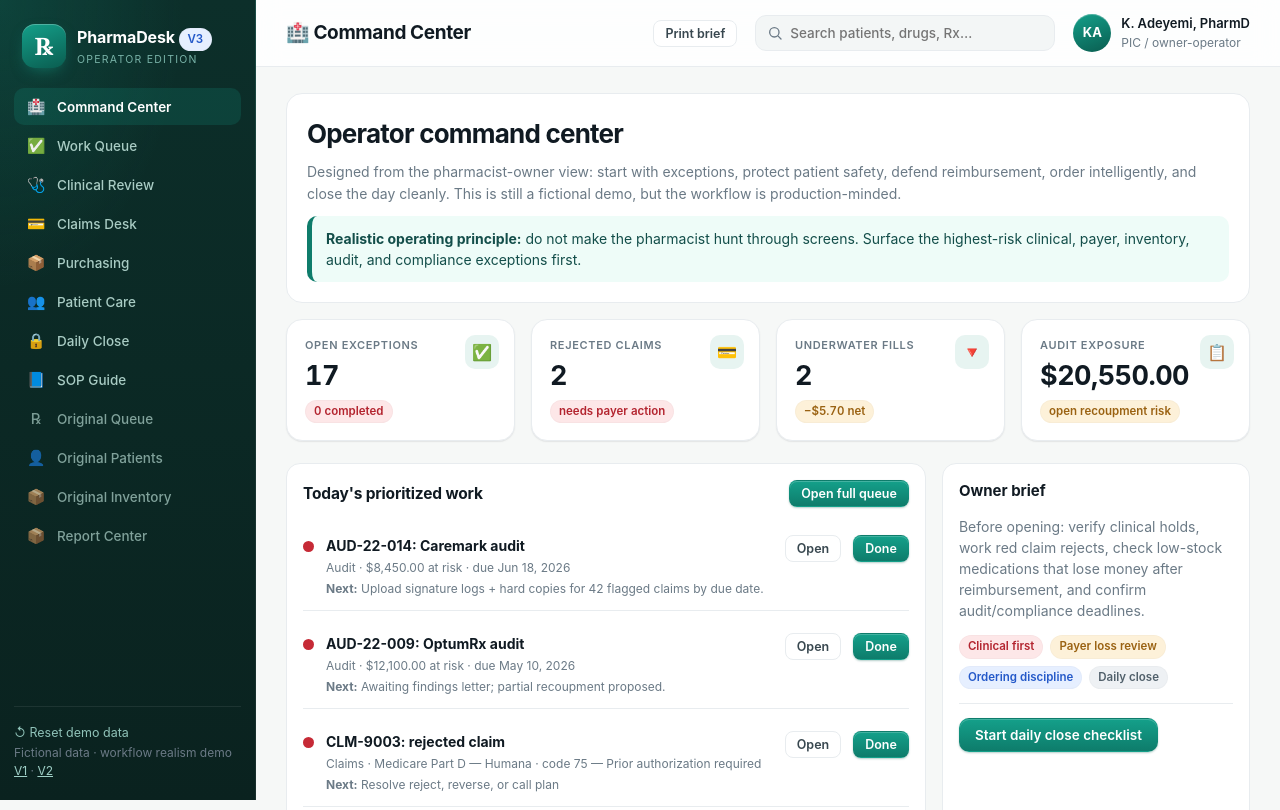
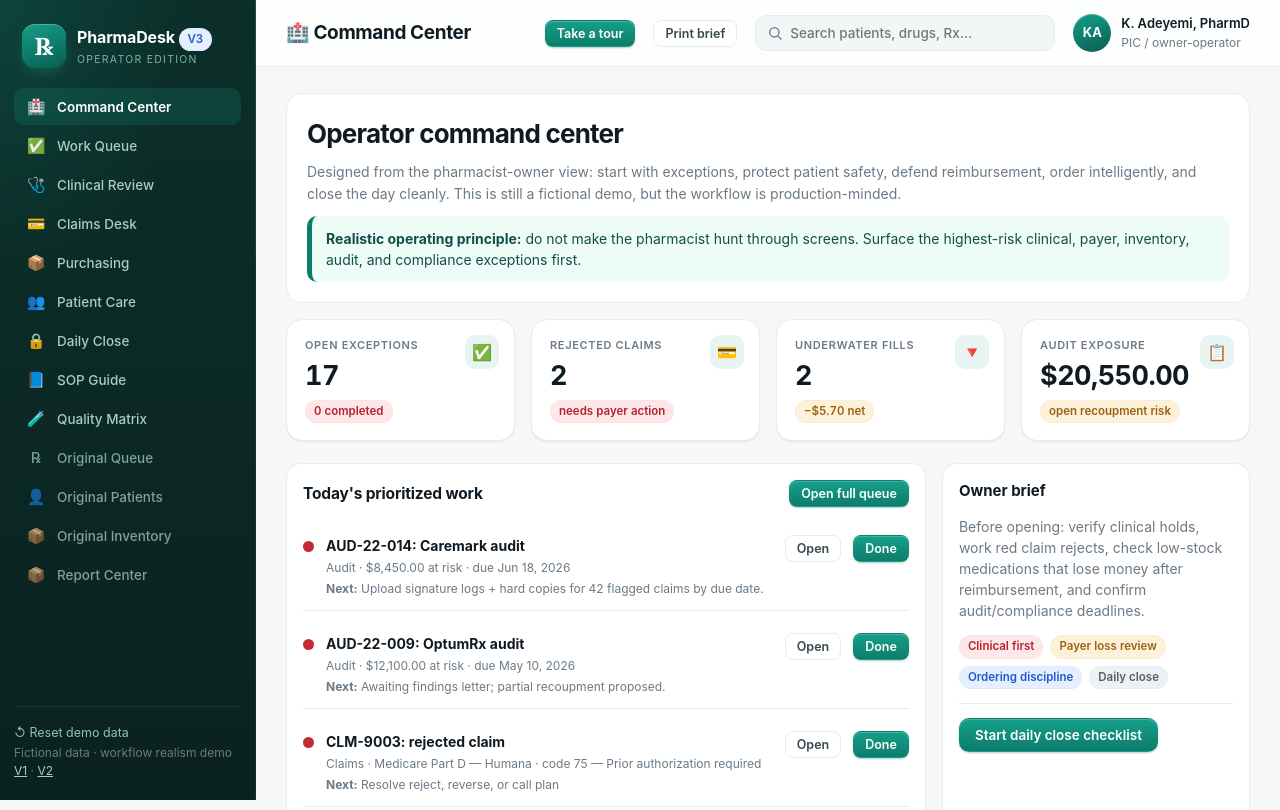
Before and after one commit to hakeem849-dotcom/Claude_Keem, a plain HTML site: page v3/index.html in a window 1280 px wide. Shown: the top 810 px of the page. Drawn offline with Linux system fonts and the light colour scheme.

Commit message:
Wire tour and quality matrix into V3 route

```diff
--- a/v3/index.html
+++ b/v3/index.html
@@ -50,6 +50,7 @@
       <header class="topbar">
         <h1 id="viewTitle">Command Center</h1>
         <div class="topbar-right">
+          <button class="btn sm primary" id="startTour" type="button">Take a tour</button>
           <button class="btn sm" id="printBrief">Print brief</button>
           <input id="globalSearch" class="search" type="search" placeholder="Search patients, drugs, Rx…" />
           <div class="user-chip">
@@ -71,5 +72,7 @@
   <script src="../js/data.js"></script>
   <script src="../js/app.js"></script>
   <script src="v3.js"></script>
+  <script src="tour.js"></script>
+  <script src="quality.js"></script>
 </body>
 </html>
```
